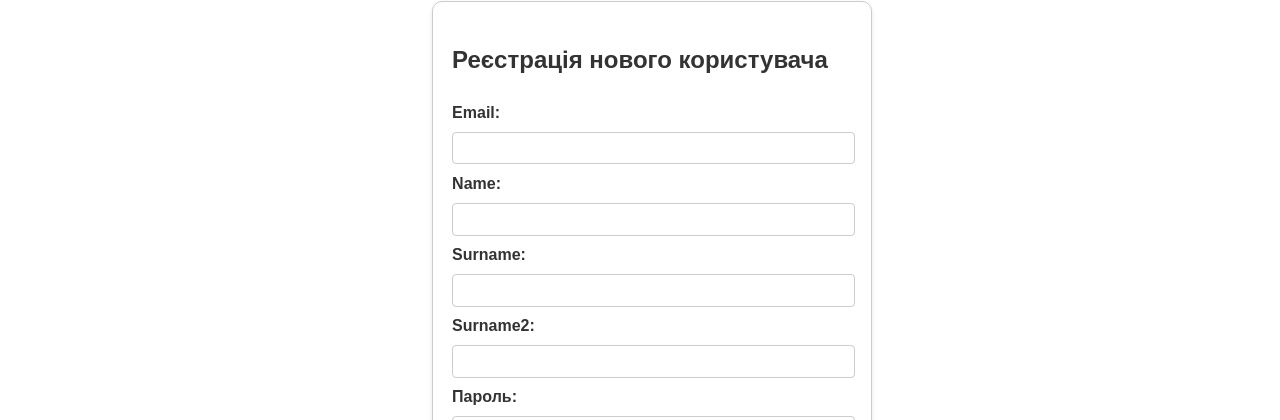
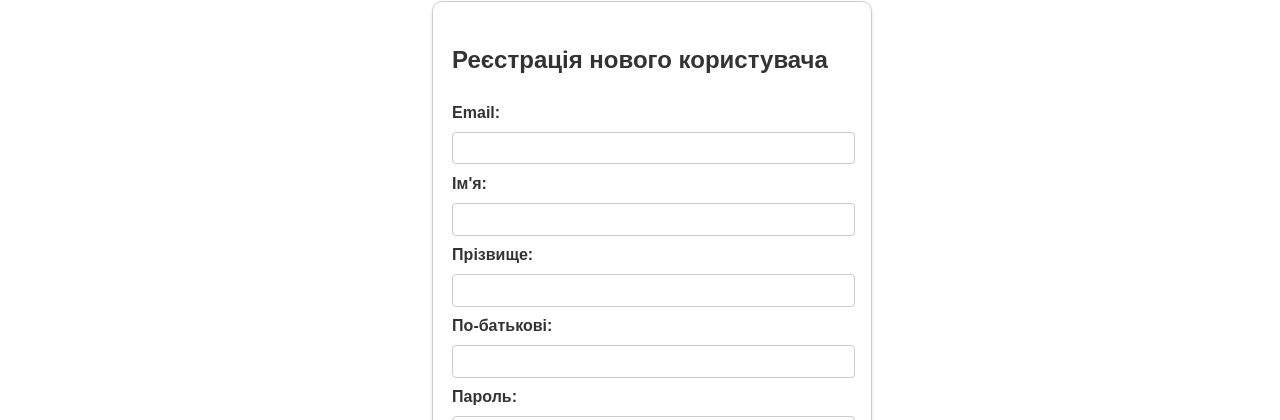
Before and after one commit to tantisch/Project-Administration-2023-, a Flask app: page /register.html in a window 1280 px wide. Shown: the part 210-630 px from the top of the page. Run offline with Flask 3, Linux system fonts and the light colour scheme.

Commit message:
correction commit

```diff
--- a/database/init.sql
+++ b/database/init.sql
@@ -260,8 +260,8 @@ create table trolleybus_site_database.drivers
     user_id      integer not null
         constraint drivers_users_null_fk
             references trolleybus_site_database.users,
-    worked_hours float,
-    rest_hours   float,
+    worked_hours float default 0.0,
+    rest_hours   float default 0.0,
     route_id     integer default -1
         constraint drivers_routes_null_fk
             references trolleybus_site_database.routes,
--- a/website/src/templates/director.html
+++ b/website/src/templates/director.html
@@ -52,7 +52,7 @@
         <ul>
             {% for user in no_role_users %}
                 <li><a href="{{ no_role_users_urls[loop.index0] }}" class="link">Інформація про
-                    водія <strong>{{ user.name }} {{ user.surname }} {{ user.surname2 }}</strong></a></li>
+                    користувача <strong>{{ user.name }} {{ user.surname }} {{ user.surname2 }}</strong></a></li>
             {% endfor %}
         </ul>
     </main>
--- a/website/src/templates/owner.html
+++ b/website/src/templates/owner.html
@@ -40,7 +40,7 @@
         <ul>
             {% for user in no_role_users %}
                 <li><a href="{{ no_role_users_urls[loop.index0] }}" class="link">Інформація про
-                    водія <strong>{{ user.name }} {{ user.surname }} {{ user.surname2 }}</strong></a></li>
+                    користувача <strong>{{ user.name }} {{ user.surname }} {{ user.surname2 }}</strong></a></li>
             {% endfor %}
         </ul>
     </main>
--- a/website/src/templates/register.html
+++ b/website/src/templates/register.html
@@ -36,15 +36,15 @@
                     <input type="text" id="email" name="email">
                 </div>
                 <div class="form-group">
-                    <label for="name">Name:</label>
+                    <label for="name">Ім'я:</label>
                     <input type="text" id="name" name="name">
                 </div>
                 <div class="form-group">
-                    <label for="surname">Surname:</label>
+                    <label for="surname">Прізвище:</label>
                     <input type="text" id="surname" name="surname">
                 </div>
                 <div class="form-group">
-                    <label for="surname2">Surname2:</label>
+                    <label for="surname2">По-батькові:</label>
                     <input type="text" id="surname2" name="surname2">
                 </div>
                 <div class="form-group">
```
